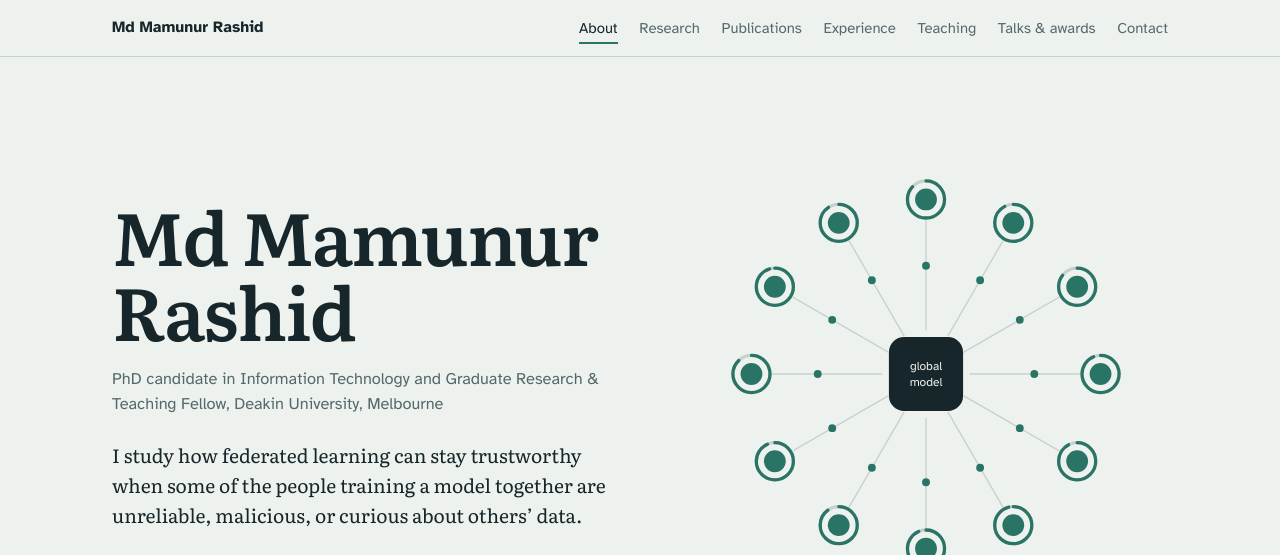
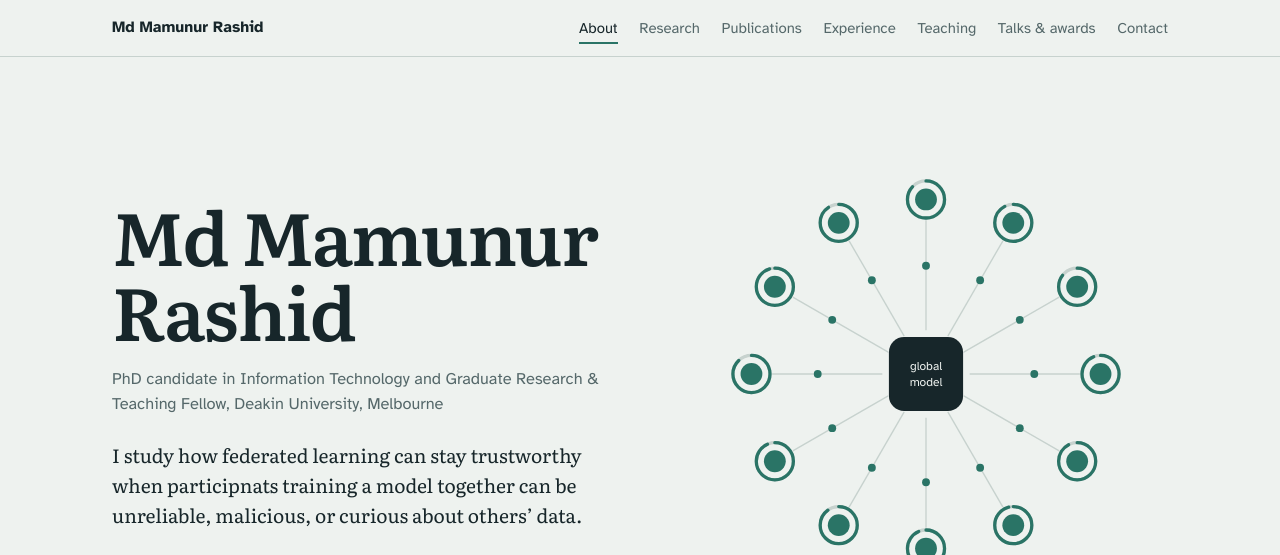
Before and after one commit to mamunurrashidete88/mamunurrashidete88.github.io, a plain HTML site: page index.html in a window 1280 px wide. Shown: the top 555 px of the page. Drawn offline with Linux system fonts and the light colour scheme.

Commit message:
Update index.html

```diff
--- a/index.html
+++ b/index.html
@@ -290,7 +290,7 @@
       <div>
         <h1><span>Md Mamunur</span><span>Rashid</span></h1>
         <p class="role">PhD candidate in Information Technology and Graduate Research &amp; Teaching Fellow, Deakin University, Melbourne</p>
-        <p class="lede">I study how federated learning can stay trustworthy when some of the people training a model together are unreliable, malicious, or curious about others’ data.</p>
+        <p class="lede">I study how federated learning can stay trustworthy when participnats training a model together can be unreliable, malicious, or curious about others’ data.</p>
         <ul class="links">
           <li><a class="primary" href="#publications">Publications</a></li>
           <li><a href="https://scholar.google.com/citations?user=qlp5lSkAAAAJ&amp;hl=en">
```
